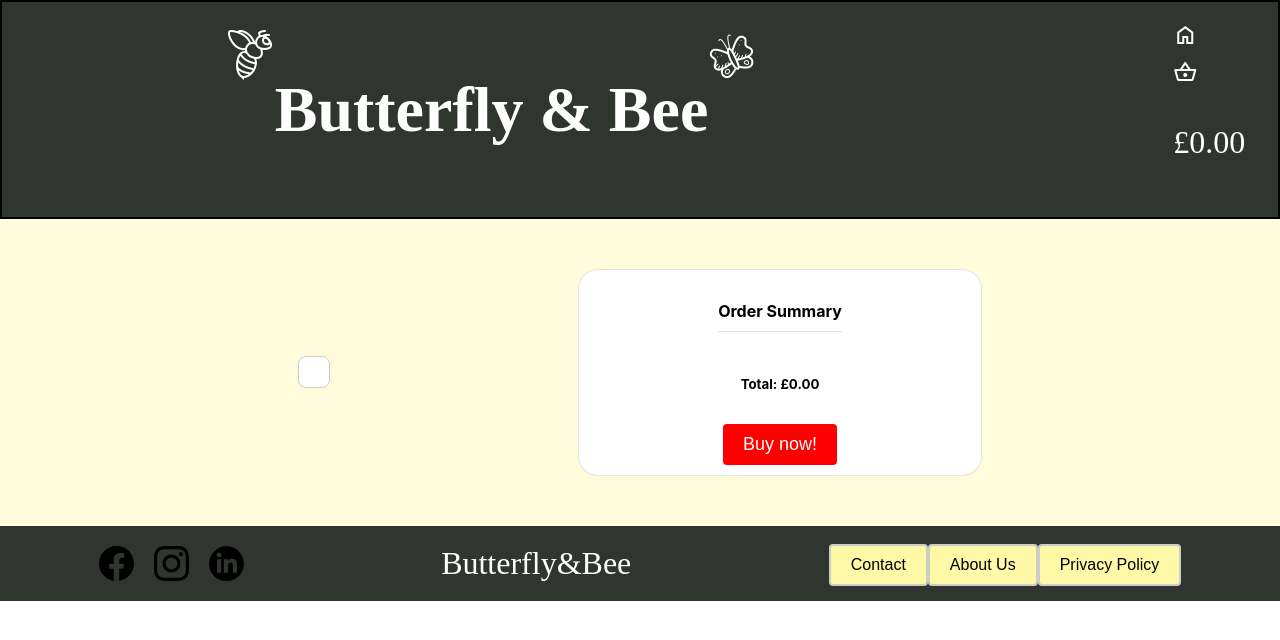
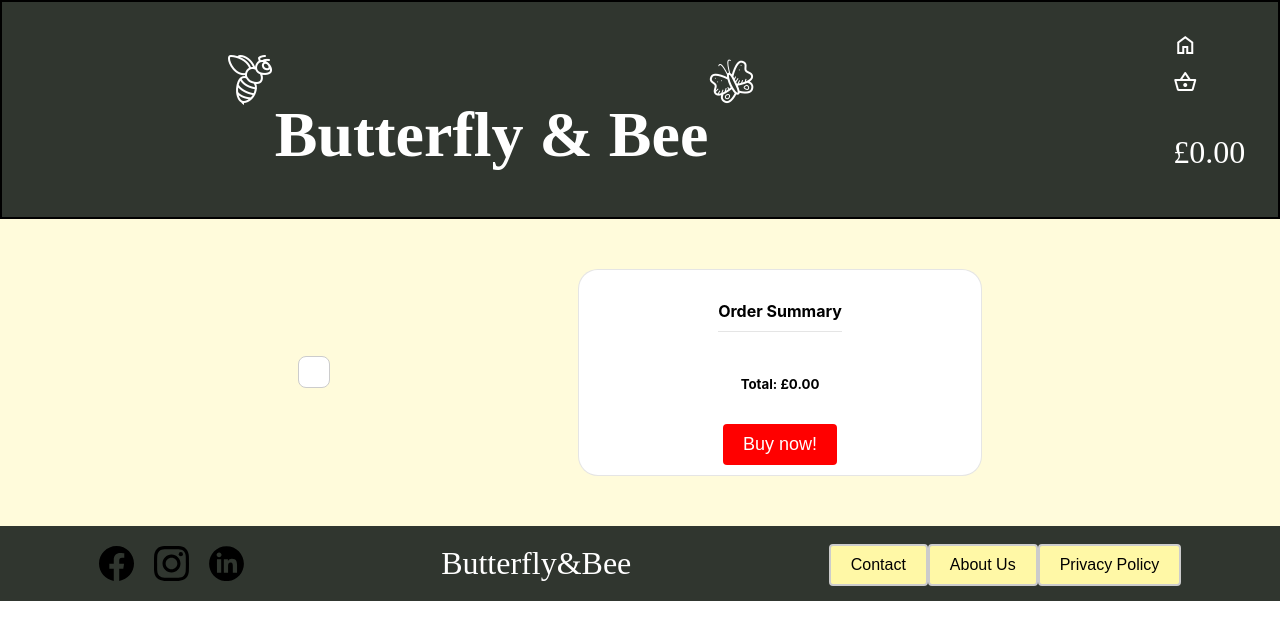
Before and after one commit to cbattenplowright/Butterfly-and-Bee, a React (Create React App) app in the folder front-end-client/: page /checkout in a window 1280 px wide. Shown: the top 640 px of the page. Built offline with nearby package versions, Linux system fonts and the light colour scheme; a web font is replaced by a local one.

Commit message:
adjusted icons in header

```diff
--- a/front-end-client/src/index.css
+++ b/front-end-client/src/index.css
@@ -46,11 +46,12 @@ main {
   color: white;
 }
 
-.nav-bar{
+#nav-bar{
   margin-top: 23px;
+  padding-top: 20px;
 }
 
 .images {
   display: flex;
-
+  padding-top: 50px;
 }
```
